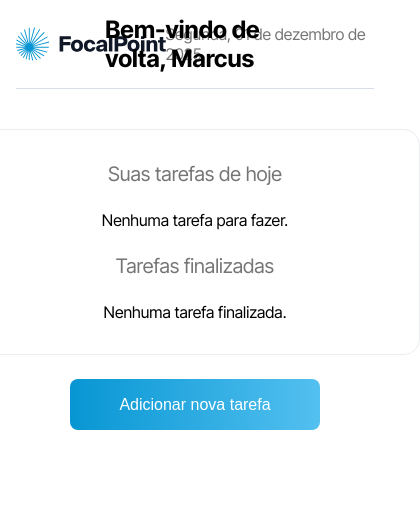
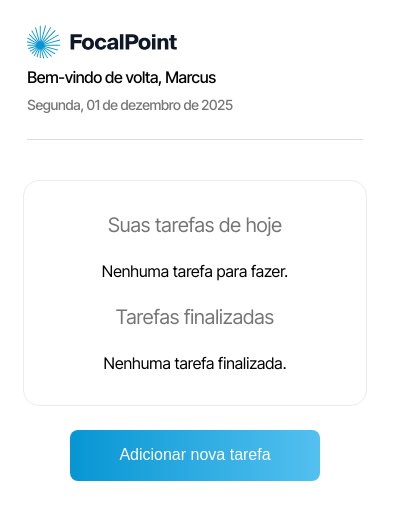
Before and after one commit to voidwalker77/legaplan, a Next.js app: page / in a window 390 px wide. Shown: the top 520 px of the page, 420 px wide, since content can reach past the window. Built offline with nearby package versions, Linux system fonts and the light colour scheme.

Commit message:
feat: responsivo adicionado

```diff
--- a/src/components/TaskItem/styles.module.scss
+++ b/src/components/TaskItem/styles.module.scss
@@ -45,7 +45,6 @@
 
 .taskItem {
     width: 38.6rem;
-
     border-radius: 0.8rem;
     border: 2px dashed $mainBorder-color;
     padding: 1.6rem;
@@ -59,6 +58,10 @@
         background-color: $input-Background;
         border-color: $input-Background;
         transition: background-color 0.3s, border-color 0.3s;
+    }
+
+    @media (max-width: 768px) {
+        width: 100%;
     }
 }
 
--- a/src/components/TaskList/styles.module.scss
+++ b/src/components/TaskList/styles.module.scss
@@ -4,8 +4,8 @@
     margin-bottom: 2.4rem;
     color: $headerPhrase-color;
     text-align: center;
+}
 
-}
 
 .tasks {
     display: flex;
--- a/src/pages/styles.module.scss
+++ b/src/pages/styles.module.scss
@@ -5,6 +5,7 @@
     flex-direction: column;
     align-items: center;
     font-size: 2rem;
+    padding-bottom: 2rem;
 }
 
 .header {
@@ -17,12 +18,27 @@
     margin-bottom: 4rem;
     width: 92%;
     position: relative;
+
+    @media (max-width: 768px) {
+        flex-direction: column;
+        flex-wrap: wrap;
+        align-items: start;
+        justify-content: start;
+        width: 86%;
+        gap: 0.8rem;
+    }
 }
 
 .centerText {
     position: absolute;
     left: 50%;
     transform: translateX(-50%);
+
+    @media (max-width: 768px) {
+        position: static;
+        left: initial;
+        transform: translateX(0%);
+    }
 }
 
 .logo {
@@ -32,11 +48,26 @@
 
 .headerTitle {
     font-size: 2.4rem;
+
+    @media (max-width: 768px) {
+        font-size: 1.6rem;
+        font-weight: 500;
+        line-height: 19.36px;
+        letter-spacing: -0.02em;
+    }
 }
 
 .headerPhrase {
     font-size: 1.6rem;
+    font-weight: 500;
+    line-height: 19.36px;
+    letter-spacing: -0.02em;
     color: $headerPhrase-color;
+    word-break: break-all;
+
+    @media (max-width: 900px) {
+        font-size: 1.4rem;
+    }
 }
 
 .mainCard {
@@ -49,6 +80,10 @@
     padding: 3.2rem;
     gap: 2.4rem;
     margin-bottom: 2.4rem;
+
+    @media (max-width: 768px) {
+        width: 88%;
+    }
 }
 
 .mainCardTitle {
```
